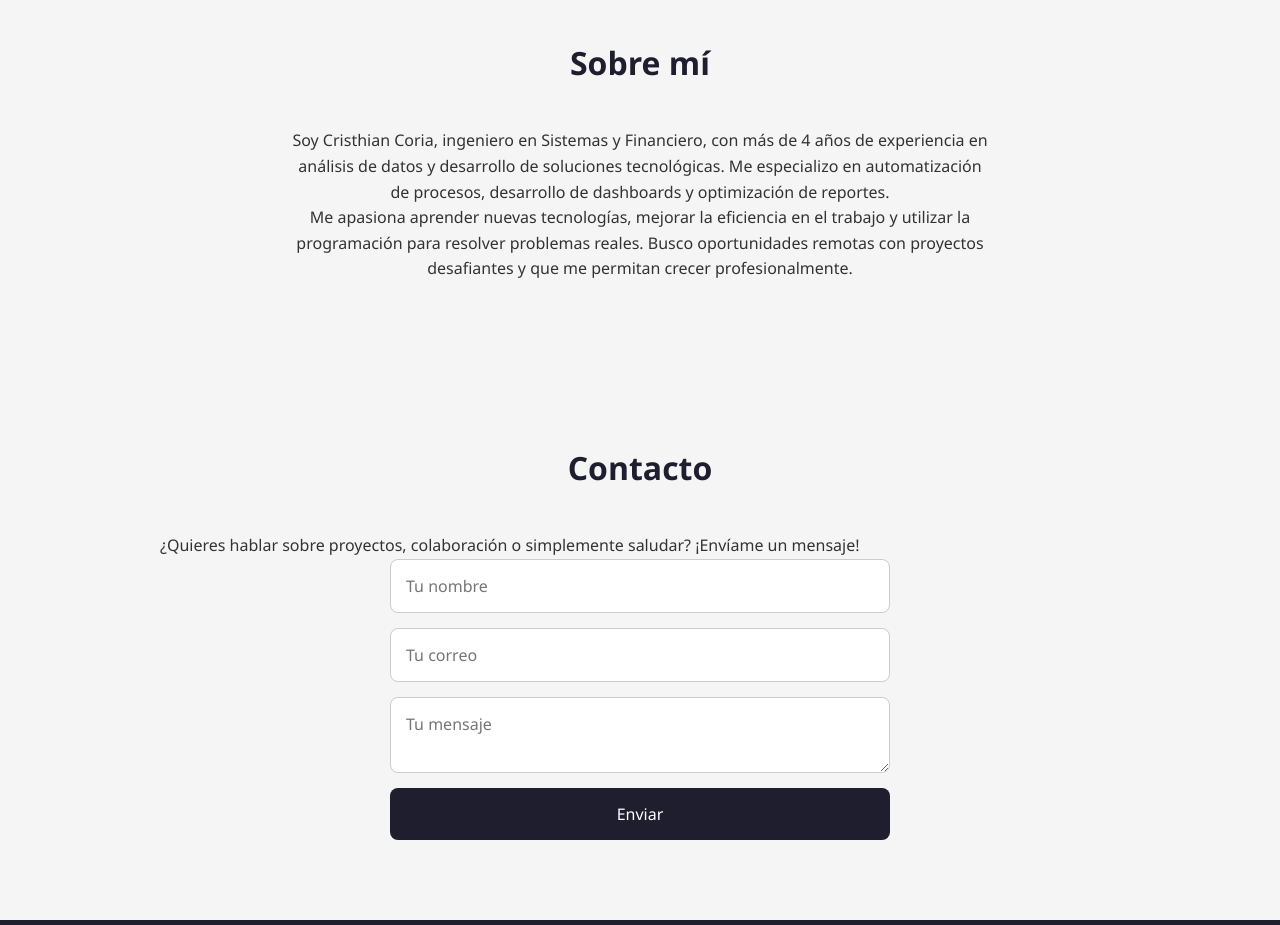
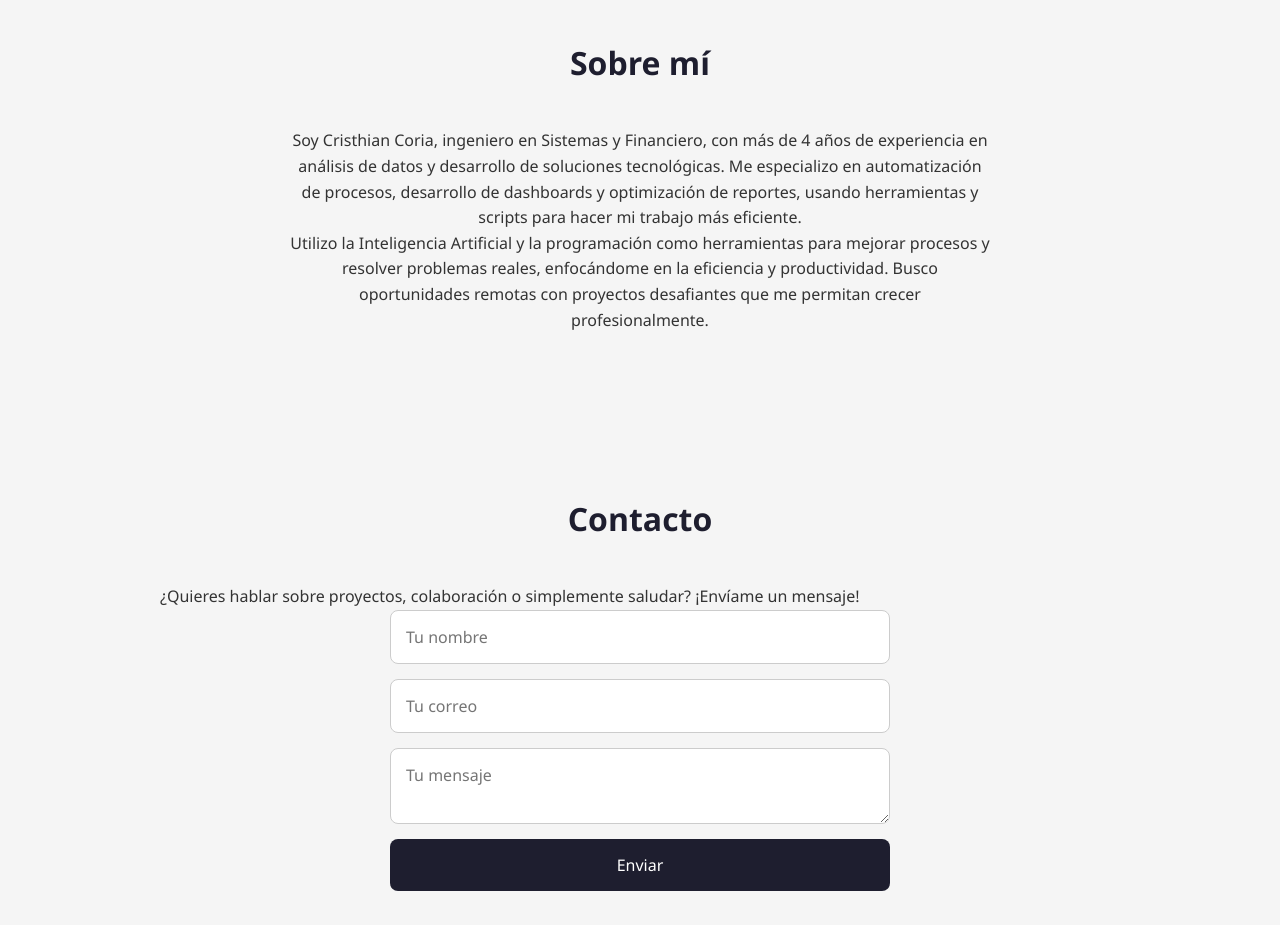
Before and after one commit to ccc2000/Portafolio1, a plain HTML site: page index.html in a window 1280 px wide. Shown: the part 1400-2325 px from the top of the page. Drawn offline with Linux system fonts and the light colour scheme; a script that the page names is missing.

Commit message:
Renombrar Index.html a index.html y subir portafolio

```diff
--- a/Index.html
+++ b/index.html
@@ -55,10 +55,11 @@
 
     <!-- SOBRE MÍ -->
     <section id="sobre-mi" class="visible">
-        <h2>Sobre mí</h2>
-        <p>Soy Cristhian Coria, ingeniero en Sistemas y Financiero, con más de 4 años de experiencia en análisis de datos y desarrollo de soluciones tecnológicas. Me especializo en automatización de procesos, desarrollo de dashboards y optimización de reportes.</p>
-        <p>Me apasiona aprender nuevas tecnologías, mejorar la eficiencia en el trabajo y utilizar la programación para resolver problemas reales. Busco oportunidades remotas con proyectos desafiantes y que me permitan crecer profesionalmente.</p>
-    </section>
+    <h2>Sobre mí</h2>
+    <p>Soy Cristhian Coria, ingeniero en Sistemas y Financiero, con más de 4 años de experiencia en análisis de datos y desarrollo de soluciones tecnológicas. Me especializo en automatización de procesos, desarrollo de dashboards y optimización de reportes, usando herramientas y scripts para hacer mi trabajo más eficiente.</p>
+    <p>Utilizo la Inteligencia Artificial y la programación como herramientas para mejorar procesos y resolver problemas reales, enfocándome en la eficiencia y productividad. Busco oportunidades remotas con proyectos desafiantes que me permitan crecer profesionalmente.</p>
+   </section>
+
 
     <!-- CONTACTO -->
     <section id="contacto" class="visible">
```
